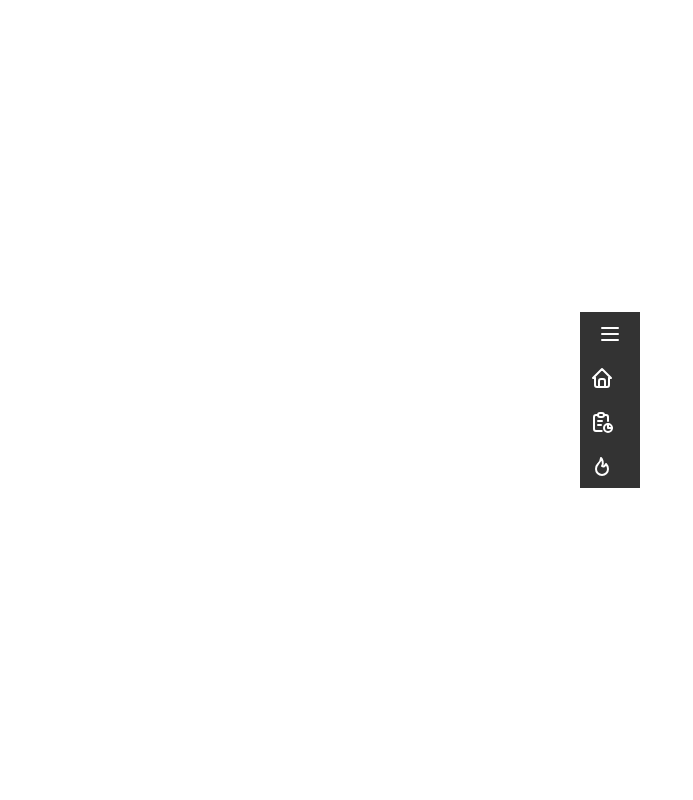
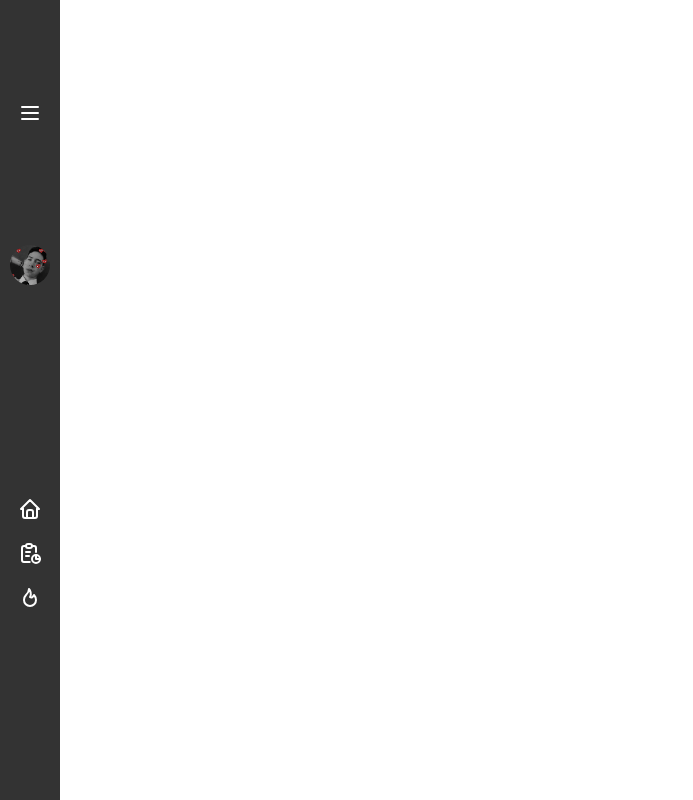
Before and after one commit to Roosendo/practico-2-vue, a Vue app: page / in a window 1280 px wide. Shown: the whole page, without its empty margins (0-693 px from the left). Built offline with nearby package versions, Linux system fonts and the light colour scheme.

Commit message:
make better styles

```diff
--- a/src/App.vue
+++ b/src/App.vue
@@ -4,21 +4,9 @@
 </script>
 
 <template>
-  <SideBarMenu nombreUsuario="Rosendo" />
-  <!-- <header>
-    <img alt="Vue logo" class="logo" src="@/assets/logo.svg" width="125" height="125" />
-
-    <div class="wrapper">
-      <HelloWorld msg="You did it!" />
-
-      <nav>
-        <RouterLink to="/">Home</RouterLink>
-        <RouterLink to="/about">About</RouterLink>
-      </nav>
-    </div>
+  <header>
+    <SideBarMenu nombreUsuario="Rosendo" />
   </header>
-
-  <RouterView /> -->
 </template>
 
 <style scoped>
--- a/src/assets/main.css
+++ b/src/assets/main.css
@@ -2,9 +2,6 @@
 
 #app {
   max-width: 1280px;
-  margin: 0 auto;
-  padding: 2rem;
-
   font-weight: normal;
 }
 
@@ -22,14 +19,5 @@
 }
 
 @media (min-width: 1024px) {
-  body {
-    display: flex;
-    place-items: center;
-  }
 
-  #app {
-    display: grid;
-    grid-template-columns: 1fr 1fr;
-    padding: 0 2rem;
-  }
 }
--- a/src/components/SideBarMenu.vue
+++ b/src/components/SideBarMenu.vue
@@ -3,16 +3,20 @@
     <div class="icono-hamburguesa" @click="toggleSidebar">
       <IconHbgMenu />
     </div>
+    <div>
       <img
-      v-if="sidebarActivo"
         class="imagen-perfil"
+        :class="{ 'show': sidebarActivo }"
         src="@/assets/yo.webp"
         alt="It should be me!"
       />
       <div v-if="sidebarActivo" class="nombre-usuario">{{ nombreUsuario }}</div>
+    </div>
+    <div>
       <div class="opcion-menu" v-for="opcion in opcionesMenu" :key="opcion.texto">
         <component :is="opcion.icono" #icon></component>
         <span v-if="sidebarActivo">{{ opcion.texto }}</span>
+      </div>
     </div>
   </section>
 </template>
@@ -54,14 +58,20 @@
 <style scoped>
 .sidebar {
   width: 60px;
+  height: 100vh;
   background-color: #333;
   color: #fff;
-  transition: width 0.3s;
+  transition: 0.3s ease;
   overflow: hidden;
+  display: grid;
 }
 
 .sidebar.activo {
-  widows: 250px;
+  width: 250px;
+}
+
+.sidebar.activo .icono-hamburguesa {
+  justify-content: right;
 }
 
 .icono-hamburguesa {
@@ -74,10 +84,16 @@
 }
 
 .imagen-perfil {
+  width: 40px;
+  height: 40px;
+  border-radius: 50%;
+  margin: 20px auto;
+  display: block;
+}
+
+.imagen-perfil.show {
   width: 100px;
   height: 100px;
-  border-radius: 50%;
-  margin: 20px auto;
   display: block;
 }
 
@@ -90,12 +106,15 @@
 .opcion-menu {
   display: flex;
   align-items: center;
+  justify-content: center;
   padding: 10px;
   cursor: pointer;
-  transition: background-color 0.3s;
 }
 
-.opcion-menu svg {
+.sidebar.activo .opcion-menu {
+  justify-content: flex-start;
+}
+.sidebar.activo .opcion-menu svg {
   margin-right: 10px;
 }
 </style>
```
Also changed, not shown: src/components/icons/IconHbgMenu.vue (+5 -5 lines), src/components/icons/IconHome.vue (+5 -5 lines). Lines whose indentation alone changed are shown as unchanged.
